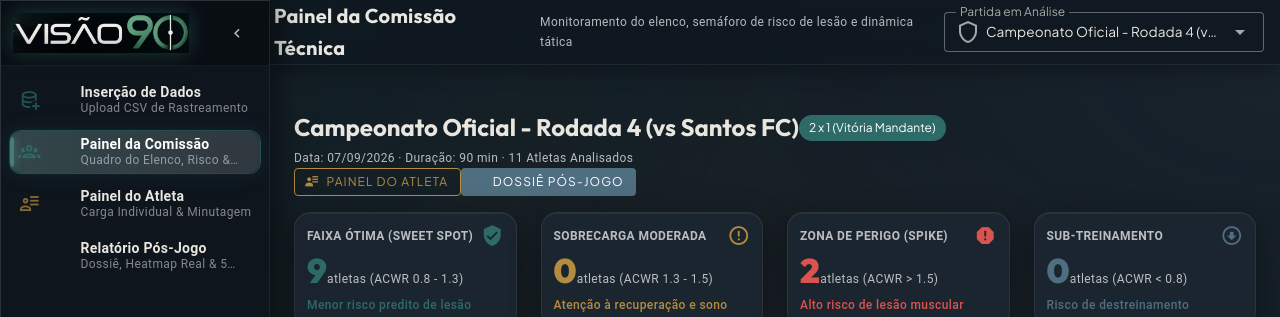
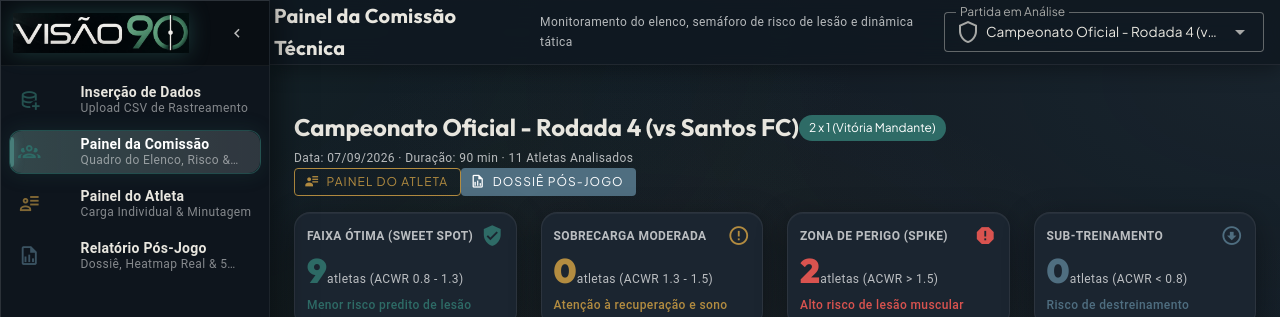
Before and after one commit to Durigueto/tcc-frontend, a Vue app: page / in a window 1280 px wide. Shown: the top 317 px of the page. Built offline with nearby package versions, Linux system fonts and the light colour scheme.

Commit message:
fix(ui): corrigir icone do menu Relatorio Pos-Jogo para mdi-file-chart-outline

```diff
--- a/src/App.vue
+++ b/src/App.vue
@@ -107,7 +107,7 @@
           color="secondary"
         >
           <template v-slot:prepend>
-            <v-icon icon="mdi-file-document-chart-outline" class="mr-2" color="secondary"></v-icon>
+            <v-icon icon="mdi-file-chart-outline" class="mr-2" color="secondary"></v-icon>
           </template>
           <v-list-item-title class="font-weight-bold text-body-2">
             Relatório Pós-Jogo
@@ -407,7 +407,7 @@
               color="info"
               variant="flat"
               size="small"
-              prepend-icon="mdi-file-document-chart"
+              prepend-icon="mdi-file-chart-outline"
               @click="menuAtivo = 'relatorio'"
               class="font-weight-bold"
             >
@@ -1073,7 +1073,7 @@
             <v-btn
               color="info"
               variant="flat"
-              prepend-icon="mdi-file-document-chart"
+              prepend-icon="mdi-file-chart-outline"
               @click="menuAtivo = 'relatorio'"
               class="font-weight-bold"
             >
```
